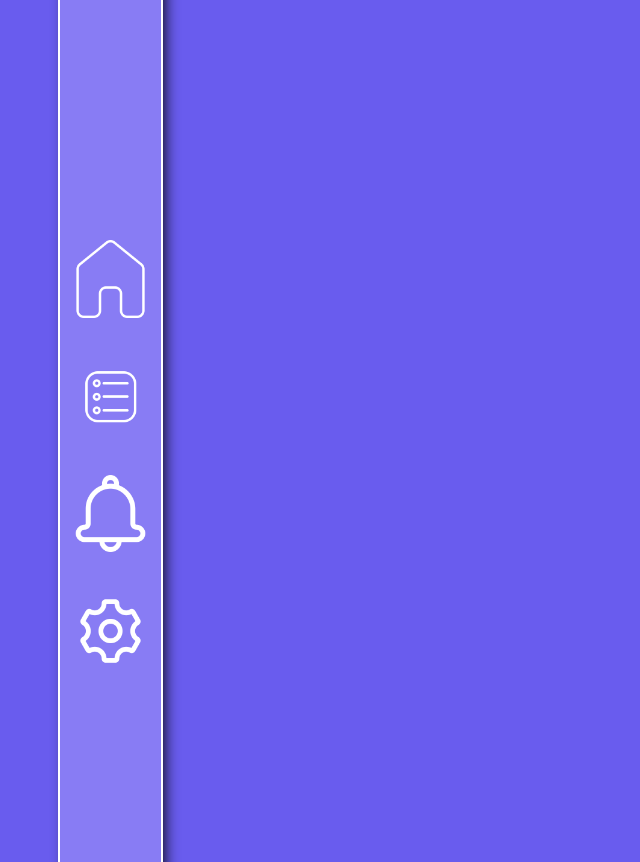
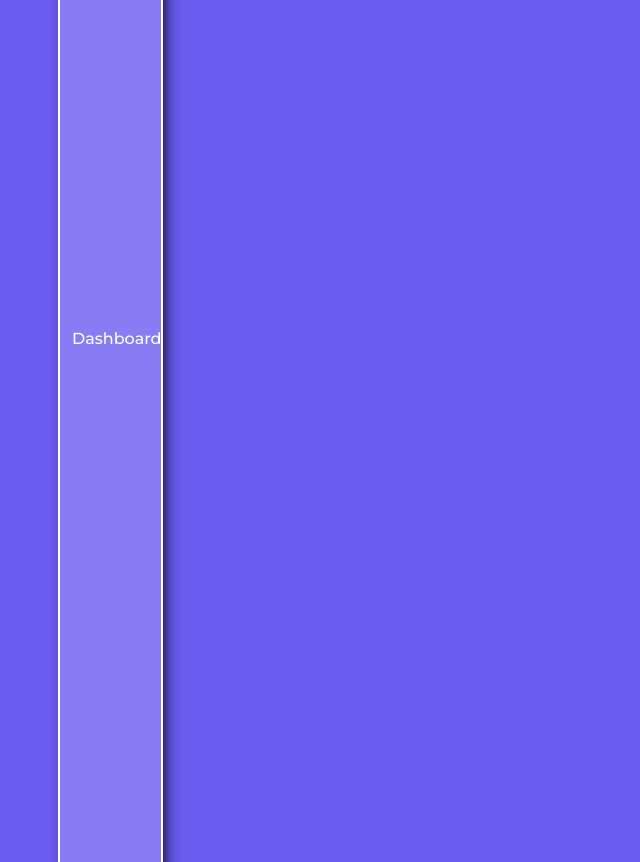
Before and after one commit to XLofi/ProjetMIAGE, a PHP site: page /dashboardEtudiant.html in a window 1280 px wide. Shown: the part 735-1597 px from the top of the page, without its empty margins (0-640 px from the left). Run offline with PHP 8.4, Linux system fonts and the light colour scheme.

Commit message:
Bar Menu update

```diff
--- a/dashboardEtudiant.html
+++ b/dashboardEtudiant.html
@@ -14,8 +14,8 @@
         <img src="assets/MiageLogo.png" id="topRightImage" alt="Your image description">
 
         <div class="row">
-            <div class="col-md-1" id="menu">
-                <!--<p id="dashboardTitle">Dashboard</p>-->
+            <!-- <div class="col-md-1" id="menu">
+                <p id="dashboardTitle">Dashboard</p>
                 <ul>
                     <li><img src="assets/maison.png" alt="" srcset="" class="img-fluid"></li>
                     <li><img src="assets/lister.png" alt="" srcset="" class="img-fluid"></li>
@@ -23,7 +23,21 @@
                     <li><img src="assets/parametre.png" alt="" srcset="" class="img-fluid"></li>
                 </ul>
             </div>
-            <div class="col-md-1"></div>
+            <div class="col-md-1"></div> -->
+            <div class="col-md-1" id="menu">
+                <div id="title">
+                    <p id="dashboardTitle">Dashboard</p>
+                </div>
+                <div id="elements">
+                    <ul>
+                        <li><img src="assets/maison.png" alt="" srcset="" class="img-fluid"></li>
+                        <li><img src="assets/lister.png" alt="" srcset="" class="img-fluid"></li>
+                        <li><img src="assets/notification.png" alt="" srcset="" class="img-fluid"></li>
+                        <li><img src="assets/parametre.png" alt="" srcset="" class="img-fluid"></li>
+                    </ul>
+                </div>
+            </div>
+            <div id="separation"></div>
             <div class="col-md-10" id="formCandidat">
                 <div class="row">
 
--- a/listes.html
+++ b/listes.html
@@ -18,16 +18,17 @@
 
         <div class="row">
             <div class="col-md-1" id="menu">
+                <div id="title">
                     <p id="dashboardTitle">Dashboard</p>
-                <div id="">
-
                 </div>
+                <div id="elements">
                     <ul>
                         <li><img src="assets/maison.png" alt="" srcset="" class="img-fluid"></li>
                         <li><img src="assets/lister.png" alt="" srcset="" class="img-fluid"></li>
                         <li><img src="assets/notification.png" alt="" srcset="" class="img-fluid"></li>
                         <li><img src="assets/parametre.png" alt="" srcset="" class="img-fluid"></li>
                     </ul>
+                </div>
             </div>
             <div id="separation"></div>
             <div class="col-md-10" id="homePage">
--- a/styles/style.css
+++ b/styles/style.css
@@ -54,6 +54,11 @@ h2,h4{
     padding: 20px; /* Ajout d'un espacement interne de 20 pixels */
   }
 
+  #title {
+    padding: auto;
+    text-align: center;
+  }
+
   #menu {
     margin-top: 20px;
     margin-bottom: 20px;
@@ -66,6 +71,10 @@ h2,h4{
     border-radius: 10px;
     box-shadow: 5px 5px 15px -4px #000000;
     border: 2px solid white;
+    }
+
+    #elements {
+      padding: 40px;
     }
 
     #menu ul {
```
Also changed, not shown: home.html (+6 -2 lines). Lines whose indentation alone changed are shown as unchanged.
